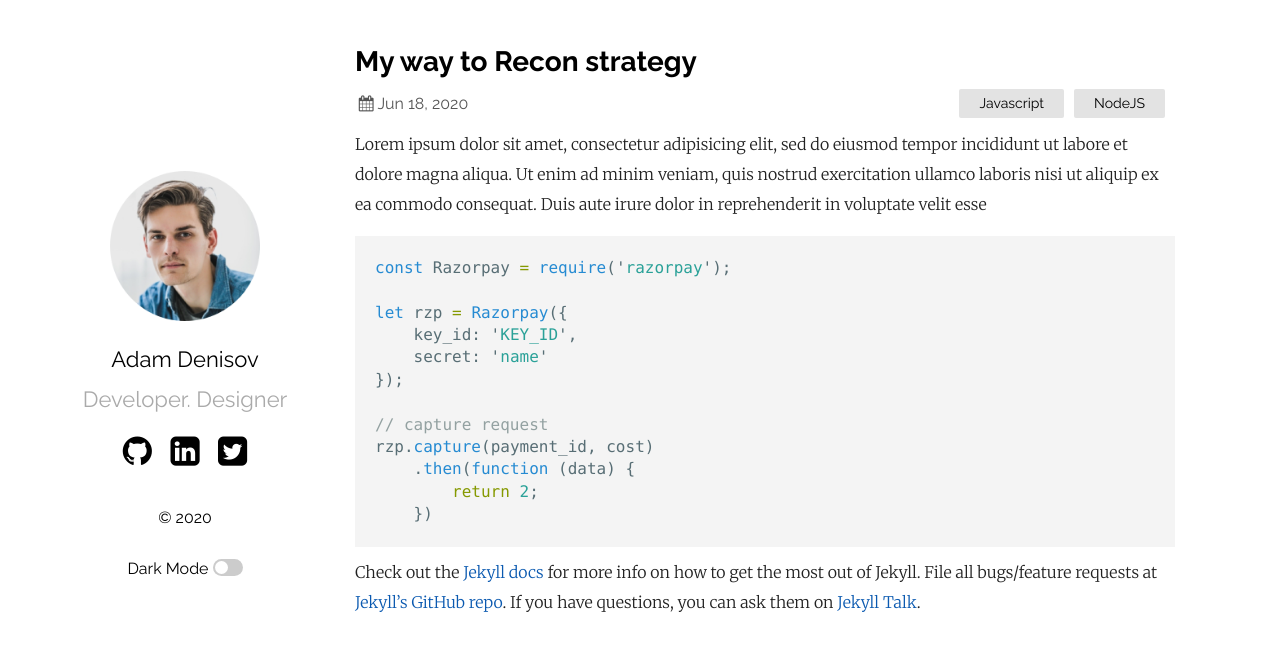
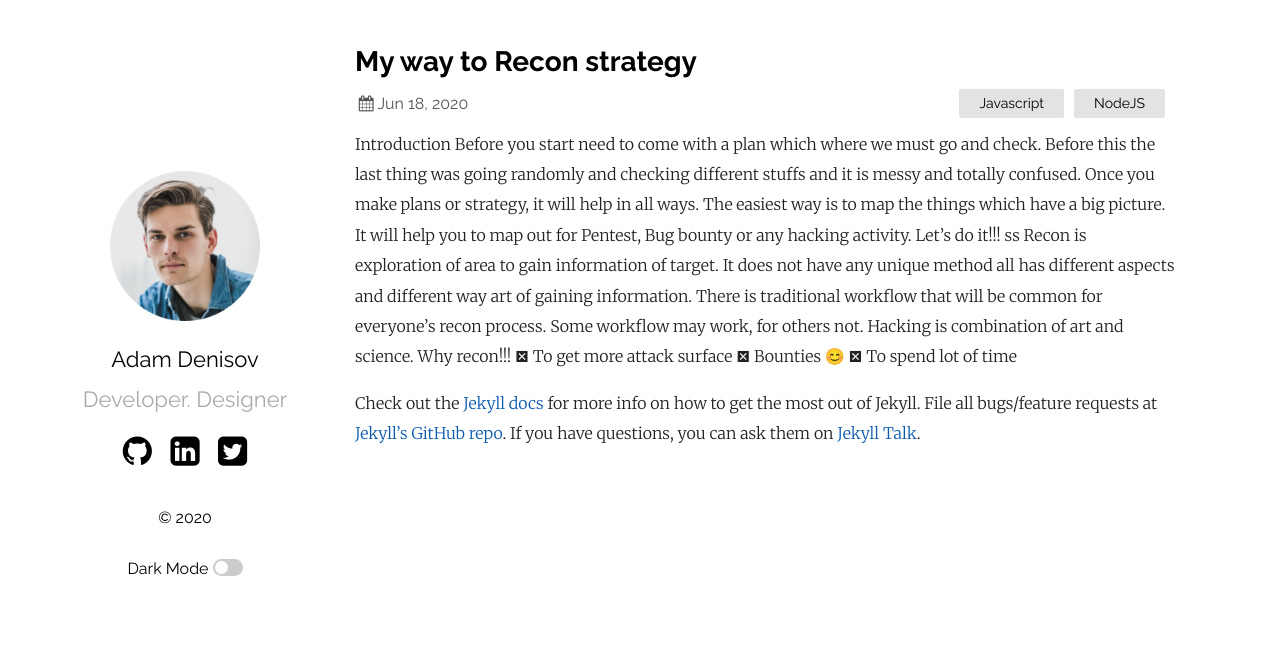
Before and after one commit to samarsault/plainwhite-jekyll, a Jekyll site: the page built from _posts/2019-03-23-welcome-to-jekyll.markdown, in a window 1280 px wide. Shown: the top 651 px of the page. Built offline with Jekyll 4.4.1, drawn with Linux system fonts in a browser that asks for light colours.

Commit message:
Update 2019-03-23-welcome-to-jekyll.markdown

````diff
--- a/_posts/2019-03-23-welcome-to-jekyll.markdown
+++ b/_posts/2019-03-23-welcome-to-jekyll.markdown
@@ -4,22 +4,15 @@ title:  "My way to Recon strategy"
 date:   2020-06-18 21:03:36 +0530
 categories: Javascript NodeJS
 ---
-Lorem ipsum dolor sit amet, consectetur adipisicing elit, sed do eiusmod tempor incididunt ut labore et dolore magna aliqua. Ut enim ad minim veniam, quis nostrud exercitation ullamco laboris nisi ut aliquip ex ea commodo consequat. Duis aute irure dolor in reprehenderit in voluptate velit esse
+Introduction
+Before you start need to come with a plan which where we must go and check. Before this the last thing was going randomly and checking different stuffs and it is messy and totally confused. Once you make plans or strategy, it will help in all ways. The easiest way is to map the things which have a big picture. It will help you to map out for Pentest, Bug bounty or any hacking activity. Let’s do it!!!
+ss
+Recon is exploration of area to gain information of target. It does not have any unique method all has different aspects and different way art of gaining information. There is traditional workflow that will be common for everyone’s recon process. Some workflow may work, for others not. Hacking is combination of art and science.
+Why recon!!!
+	To get more attack surface
+	Bounties 😊
+	To spend lot of time
 
-```javascript
-const Razorpay = require('razorpay');
-
-let rzp = Razorpay({
-	key_id: 'KEY_ID',
-	secret: 'name'
-});
-
-// capture request
-rzp.capture(payment_id, cost)
-	.then(function (data) {
-		return 2;
-	})
-```
 
 Check out the [Jekyll docs][jekyll-docs] for more info on how to get the most out of Jekyll. File all bugs/feature requests at [Jekyll’s GitHub repo][jekyll-gh]. If you have questions, you can ask them on [Jekyll Talk][jekyll-talk].
 
````
